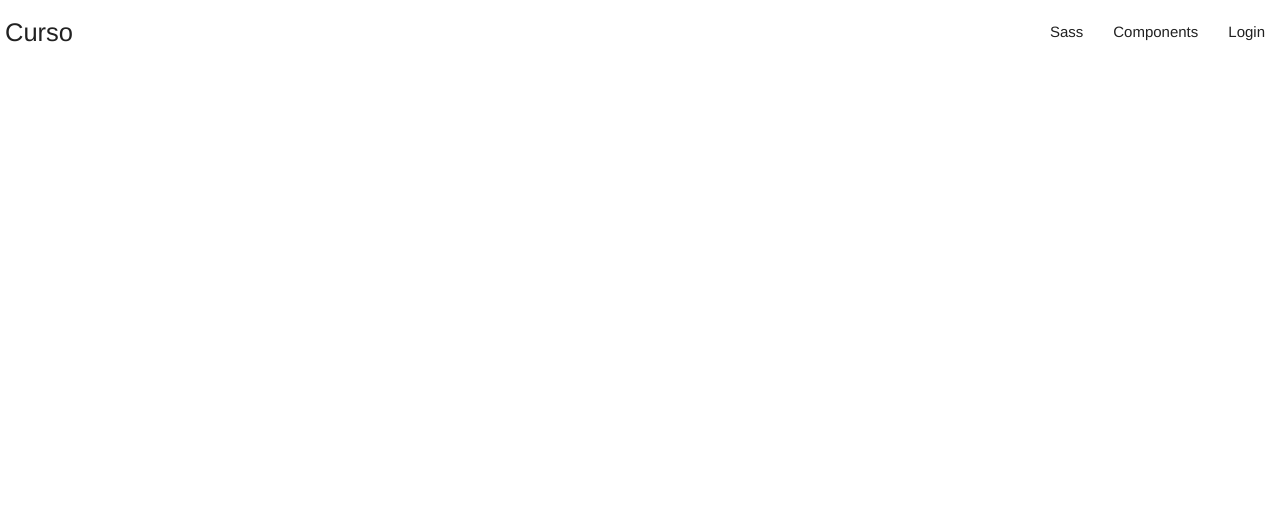
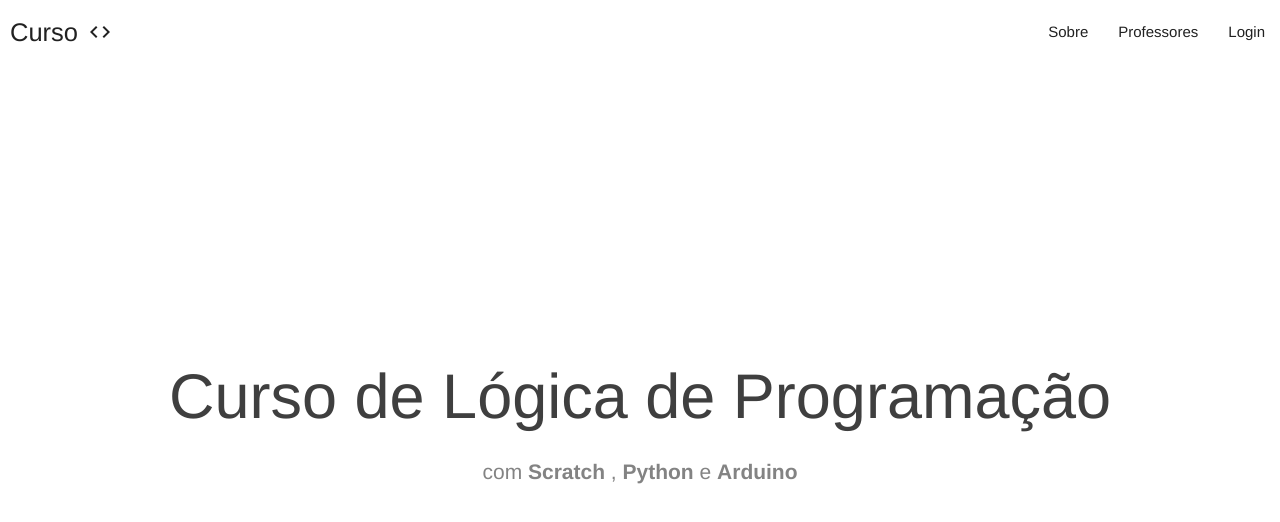
Before and after one commit to DarknessRdg/controle_de_faltas, a React (Create React App) app in the folder frontend/: page / in a window 1280 px wide. Shown: the top 522 px of the page. Built offline with nearby package versions, Linux system fonts and the light colour scheme.

Commit message:
course name

```diff
--- a/frontend/src/App.js
+++ b/frontend/src/App.js
@@ -4,12 +4,12 @@ import "./styles.css"
 
 import '../node_modules/materialize-css/dist/css/materialize.min.css';
 
-import Navbar from "./components/Navbar";
+import Welcome from "./components/Welcome";
 
 function App() {
   return (
     <div className="App">
-      <Navbar />
+      <Welcome />
     </div>
   );
 }
--- a/frontend/src/components/Navbar/index.js
+++ b/frontend/src/components/Navbar/index.js
@@ -6,10 +6,10 @@ import "./styles.css";
 const Navbar = () => (
     <nav className="navbar">
         <div className="nav-wrapper">
-            <a href="/" className="brand-logo grey-text text-darken-4">Curso</a>
+            <a href="/" className="brand-logo grey-text text-darken-4">Curso <i class="material-icons">code</i> </a>
             <ul id="nav-mobile" className="right">
-                <li><a href="sass.html" className="grey-text text-darken-4">Sass</a></li>
-                <li><a href="badges.html" className="grey-text text-darken-4">Components</a></li>
+                <li><a href="sass.html" className="grey-text text-darken-4">Sobre</a></li>
+                <li><a href="badges.html" className="grey-text text-darken-4">Professores</a></li>
                 <li><a href="collapsible.html" className="grey-text text-darken-4">Login</a></li>
             </ul>
         </div>
--- a/frontend/src/components/Navbar/styles.css
+++ b/frontend/src/components/Navbar/styles.css
@@ -4,6 +4,12 @@
 }
 
 .brand-logo {
-    padding-left: 5px !important;
+    padding-left: 10px !important;
     font-size: 1.7em !important;
 }
+
+.brand-logo i {
+    margin-left: 10px;
+    float: right !important;
+    /* font-weight: 500; */
+}
--- /dev/null
+++ b/frontend/src/components/Welcome/index.js
@@ -0,0 +1,19 @@
+import React from "react";
+
+import "./styles.css";
+
+import Navbar from "../Navbar";
+
+
+const Welcome = () => (
+    <div className="welcome">
+        <Navbar />
+        <div className="course-title">
+            <h1>Curso de Lógica de Programação</h1>
+            <p>com <strong> Scratch </strong>,  <strong>Python</strong> e <strong>Arduino</strong></p>
+        </div>
+    </div>
+);
+
+
+export default Welcome
--- /dev/null
+++ b/frontend/src/components/Welcome/styles.css
@@ -0,0 +1,24 @@
+.welcome {
+    height: 100vh;
+}
+
+.course-title {
+    height: 85%;
+    display: flex;
+    justify-content: center;
+    align-items: center;
+    flex-direction: column;
+}
+
+.course-title h1 {
+    color: rgb(63, 63, 63);
+}
+
+.course-title p {
+    font-size: 1.4em;
+    color: rgb(131, 131, 131);
+}
+
+.course-title strong {
+    font-weight: bold;
+}
```
